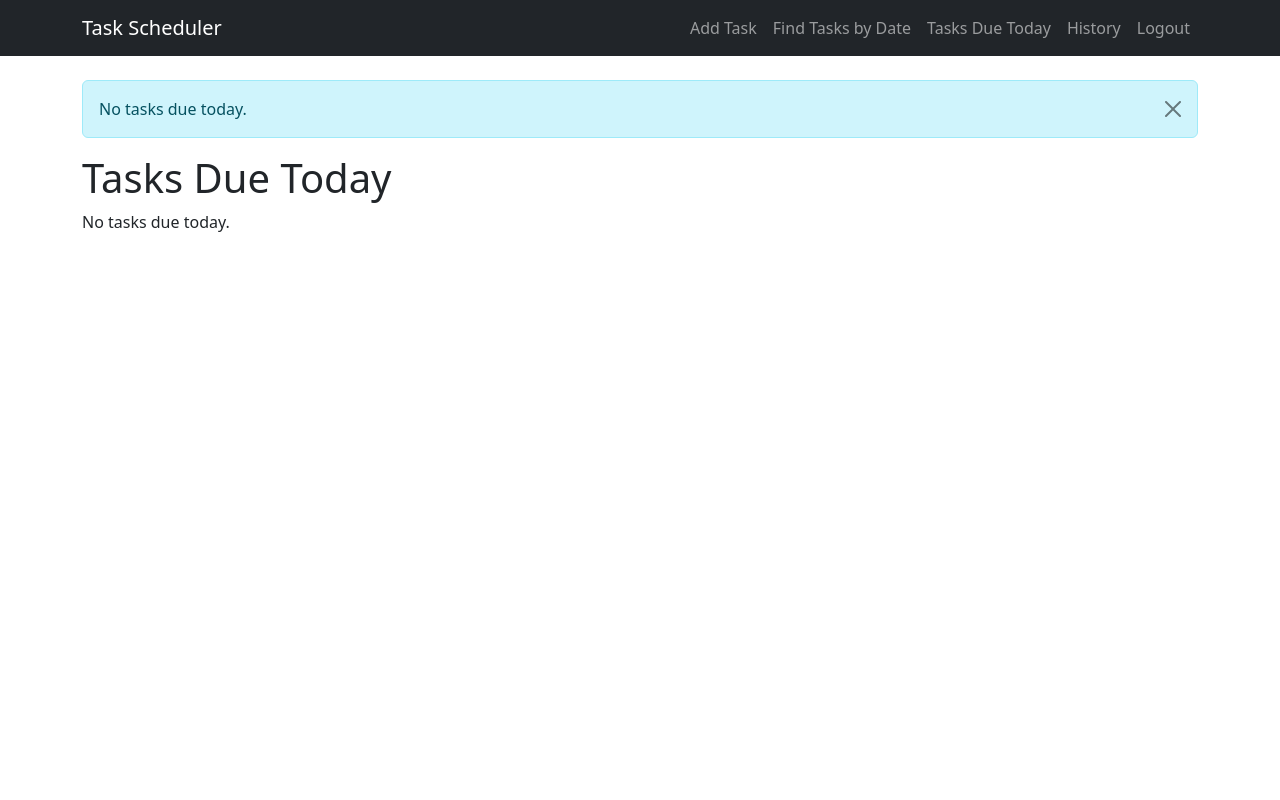
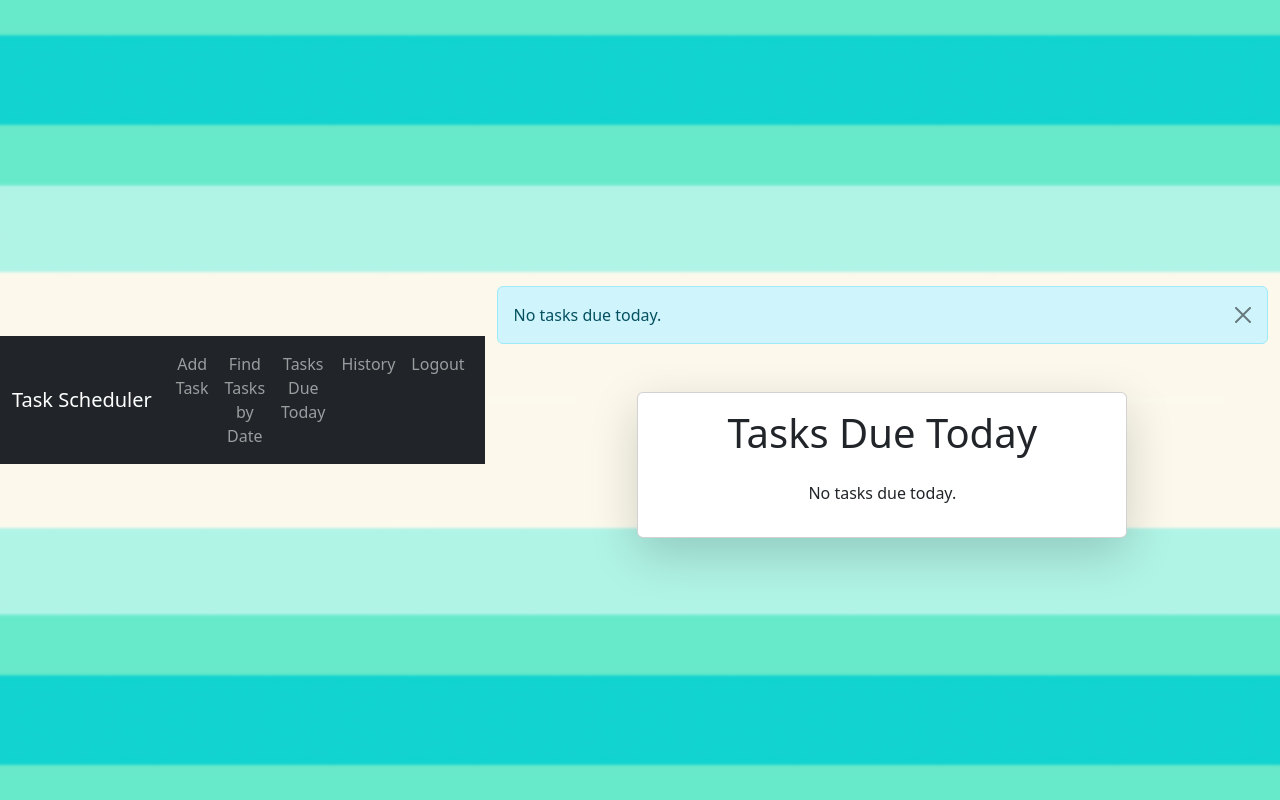
Before and after one commit to believer-hcy/Task_Scheduler, a Flask app: page /tasks_due_today in a window 1280 px wide. Run offline with Flask 3, Linux system fonts and the light colour scheme; a user stored in the database is signed in.

Commit message:
优化查询界面

```diff
--- a/src/app/templates/tasks_due_today.html
+++ b/src/app/templates/tasks_due_today.html
@@ -3,17 +3,46 @@
 {% block title %}Tasks Due Today{% endblock %}
 
 {% block content %}
-  <h1>Tasks Due Today</h1>
+<div class="container">
+    <div class="row justify-content-center mt-5">
+        <div class="col-lg-8">
+            <div class="card shadow-lg">
+                <div class="card-body">
+                    <h1 class="text-center mb-4">Tasks Due Today</h1>
 
                     {% if tasks %}
                         <ul class="list-group">
                             {% for task in tasks %}
                                 <li class="list-group-item">
-          <strong>{{ task.title }}</strong>: {{ task.description }} (Due: {{ task.deadline }})
+                                    <div class="d-flex justify-content-between align-items-center">
+                                        <div>
+                                            <h5 class="mb-0"><strong>{{ task.title }}</strong></h5>
+                                            <p class="text-muted">{{ task.description }}</p>
+                                        </div>
+                                        <div>
+                                            <span class="badge bg-info text-dark">Due: {{ task.deadline.strftime('%Y-%m-%d %H:%M') }}</span>
+                                        </div>
+                                    </div>
                                 </li>
                             {% endfor %}
                         </ul>
                     {% else %}
-    <p>No tasks due today.</p>
+                        <p class="text-center mt-4">No tasks due today.</p>
                     {% endif %}
+                </div>
+            </div>
+        </div>
+    </div>
+</div>
+<style>
+  body {
+      background-image: url('{{ url_for("static", filename="image/7.png") }}');
+      background-size: cover;
+      background-position: center;
+      min-height: 100vh;
+      display: flex;
+      align-items: center;
+      justify-content: center;
+  }
+</style>
 {% endblock %}
```
Also changed, not shown: src/app/templates/find_tasks.html (+24 -5 lines), src/app.db, src/app/static/image/6.png (added), src/app/static/image/7.png (added). Lines whose indentation alone changed are shown as unchanged.
